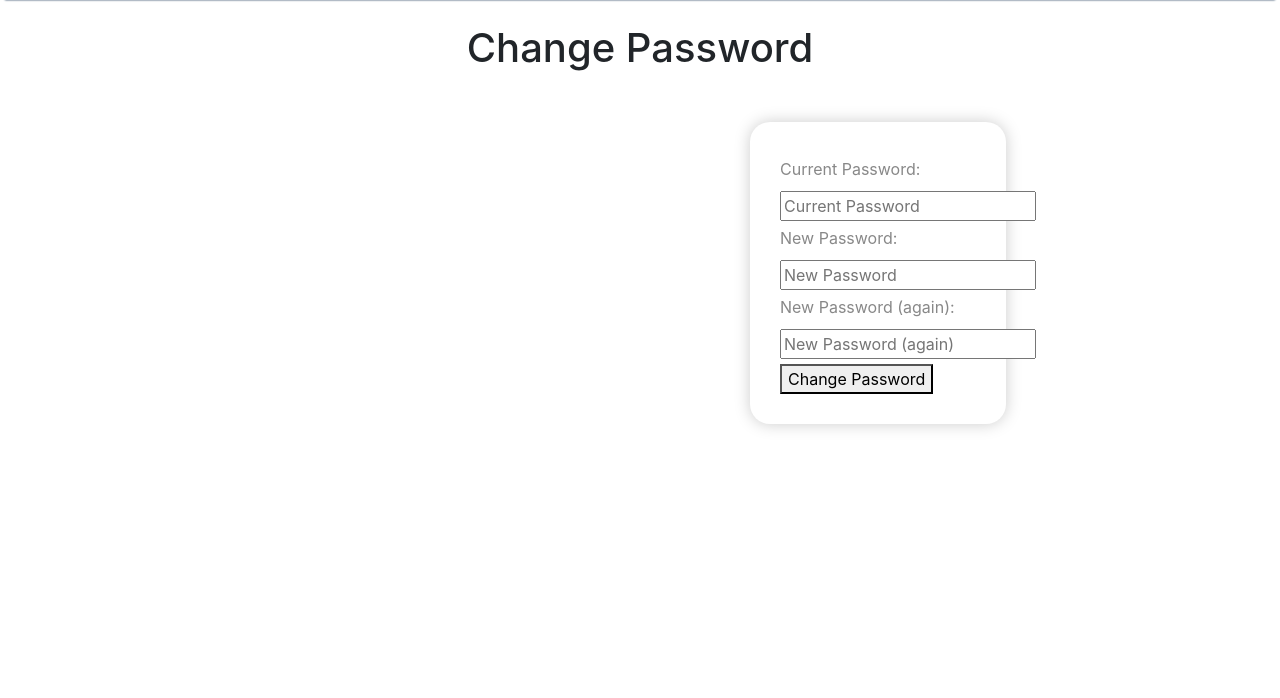
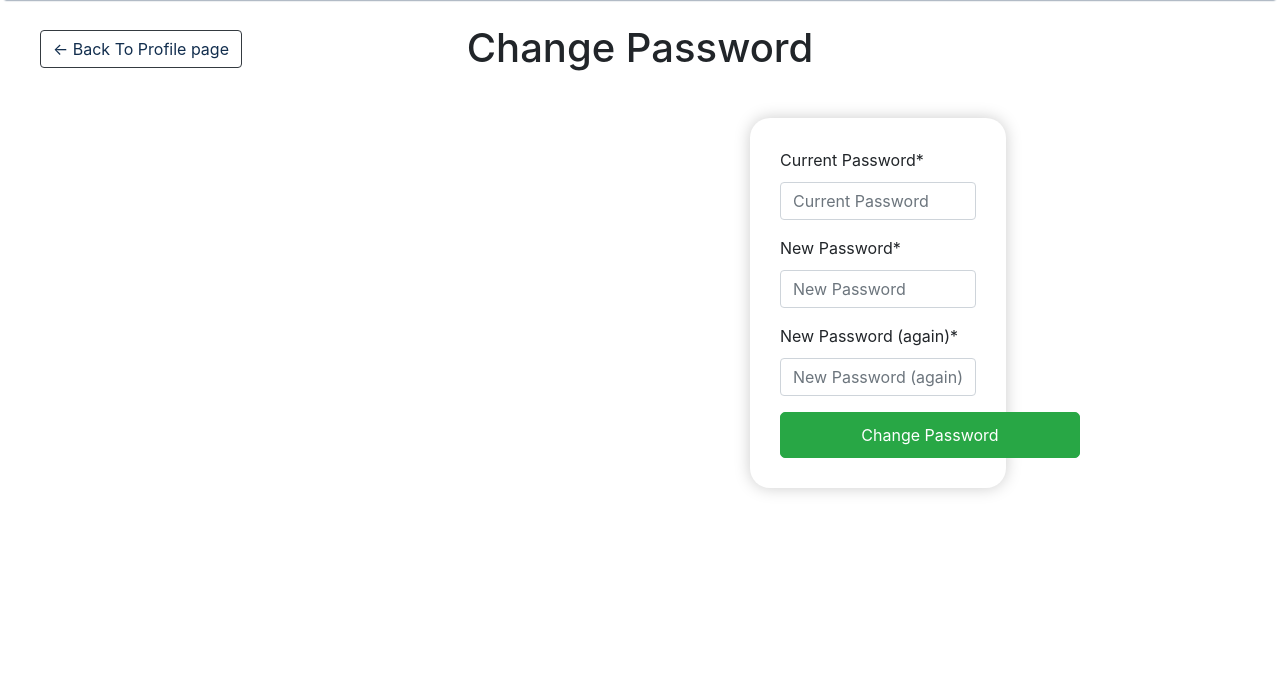
Before and after one commit to Tziim/WWHG, a Django app: page /accounts/password/change/ in a window 1280 px wide. Shown: the part 135-833 px from the top of the page. Run offline with Django 4.2, Linux system fonts and the light colour scheme; the visitor is signed in with stand-in values (Sample User, id 1); some libraries are stand-ins or nearby versions.

Commit message:
Presenting

```diff
--- a/wwhg_site/wwhg_app/templates/registration/password_change.html
+++ b/wwhg_site/wwhg_app/templates/registration/password_change.html
@@ -1,4 +1,5 @@
 {% extends "base.html" %}
+{% load crispy_forms_tags %}
 
 {% block title %}About Our Products{% endblock %}
 
@@ -14,13 +15,17 @@
   {% endif %}
     <br>
   <h1 class="text-center">Change Password</h1>
-
+    <div class="e-back-button">
+        <a class="btn btn-outline-dark" href="/edit_profile">&#x2190;
+            Back To Profile page
+        </a>
+    </div>
     <div class="pwd-container">
             <div class="pwd-box-element pwd-register-form">
   <form method="post">
     {% csrf_token %}
-    {{ form.as_p }}
-    <button type="submit">Change Password</button>
+    {{ form|crispy }}
+    <button type="submit" class="btn btn-success">Change Password</button>
   </form>
             </div>
     </div>
```
Also changed, not shown: wwhg_site/static/js/orders.js (deleted, +0 -24 lines).
